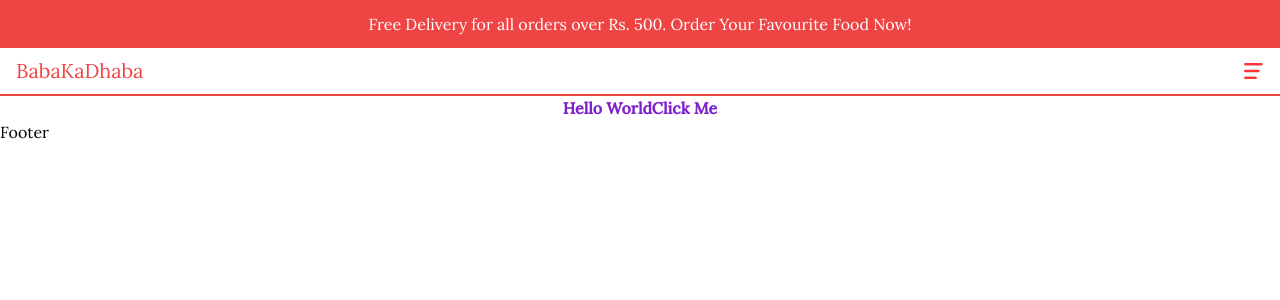
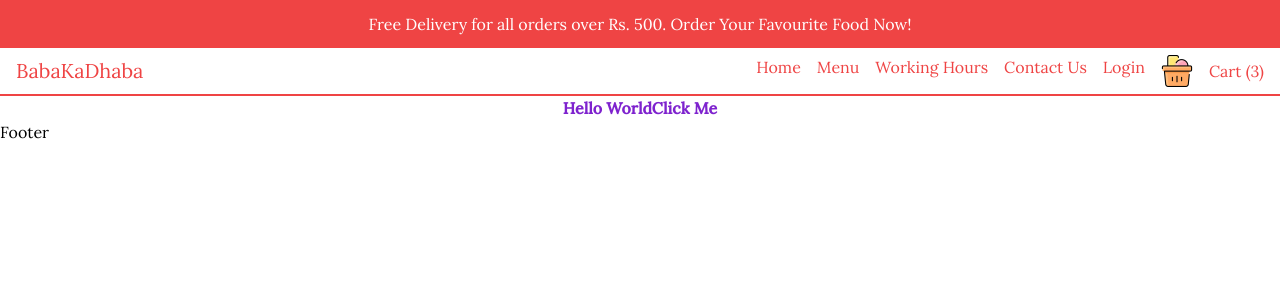
Before and after one commit to naushadraien/Food-Ordering-App, a Next.js app in the folder dhaba/: page / in a window 1280 px wide. Shown: the top 300 px of the page. Built offline with nearby package versions, Linux system fonts and the light colour scheme.

Commit message:
added mobile menu

```diff
--- /dev/null
+++ b/dhaba/components/CartIcon.tsx
@@ -0,0 +1,15 @@
+import Image from "next/image";
+import Link from "next/link";
+
+const CartIcon = () => {
+  return (
+    <Link href="/cart" className="flex items-center gap-4">
+      <div className="relative w-8 h-8 ">
+        <Image src="/cart.png" alt="cart-icon" fill />
+      </div>
+      <span>Cart (3)</span>
+    </Link>
+  );
+};
+
+export default CartIcon;
--- a/dhaba/components/Navbar.tsx
+++ b/dhaba/components/Navbar.tsx
@@ -1,16 +1,39 @@
 import MenuPage from "@/app/menu/page";
 import Link from "next/link";
 import Sidebar from "./Sidebar";
+import CartIcon from "./CartIcon";
 
 const Navbar = () => {
+  const links = [
+    { id: 1, title: "Home", path: "/" },
+    { id: 2, title: "Menu", path: "/menu" },
+    { id: 3, title: "Working Hours", path: "/" },
+    { id: 4, title: "Contact Us", path: "/" },
+  ];
+
+  const user = false;
+
   return (
     <div className="h-12 text-red-500 flex justify-between items-center p-4 border-b-2 border-b-red-500">
       {/* Logo */}
       <div className="text-xl">
         <Link href="/">BabaKaDhaba</Link>
       </div>
+      <div className="hidden md:flex gap-4">
+        {links.map((link) => (
+          <Link href={link.path} key={link.id}>
+            {link.title}
+          </Link>
+        ))}
+        {!user ? (
+          <Link href="/login">Login</Link>
+        ) : (
+          <Link href="/orders">Orders</Link>
+        )}
+        <CartIcon />{" "}
+      </div>
       {/* MobileMenu */}
-      <div>
+      <div className="md:hidden">
         <Sidebar />
       </div>
     </div>
--- a/dhaba/components/Sidebar.tsx
+++ b/dhaba/components/Sidebar.tsx
@@ -1,9 +1,58 @@
+"use client";
 import Image from "next/image";
+import Link from "next/link";
+import { useState } from "react";
+import CartIcon from "./CartIcon";
 
 const Sidebar = () => {
-  return <div>
-    <Image src="/open.png" alt="open-menu" width={20} height={20} />
-  </div>;
+  const links = [
+    { id: 1, title: "Home", path: "/" },
+    { id: 2, title: "Menu", path: "/menu" },
+    { id: 3, title: "Working Hours", path: "/" },
+    { id: 4, title: "Contact Us", path: "/" },
+  ];
+  const [isOpen, setIsOpen] = useState(false);
+  const handleOpen = () => {
+    setIsOpen(!isOpen);
+  };
+
+  //Temporary User
+  const user = false;
+  return (
+    <div onClick={handleOpen}>
+      {!isOpen ? (
+        <Image src="/open.png" alt="open-menu" width={20} height={20} />
+      ) : (
+        <Image src="/close.png" alt="open-menu" width={20} height={20} />
+      )}
+      {/* <div>
+        {isOpen && ( // if isOpen is true then render the div
+          <div className="absolute top-0 left-0 w-full h-screen bg-white z-10">
+            {links.map((link) => (
+              <div key={link.id} className="text-center text-2xl py-4">
+                <Link href={link.path}>{link.title}</Link>
+              </div>
+            ))}
+          </div>
+        )}
+      </div> */}
+      {isOpen && (
+        <div className="bg-red-500 text-white absolute left-0 top-24 h-[calc(100vh-6rem)] flex justify-center items-center flex-col text-3xl gap-7 w-full z-10">
+          {links.map((link) => (
+            <Link href={link.path} key={link.id}>
+              {link.title}
+            </Link>
+          ))}
+          {!user ? (
+            <Link href="/login">Login</Link>
+          ) : (
+            <Link href="/orders">Orders</Link>
+          )}
+          <CartIcon />{" "}
+        </div>
+      )}
+    </div>
+  );
 };
 
 export default Sidebar;
```
